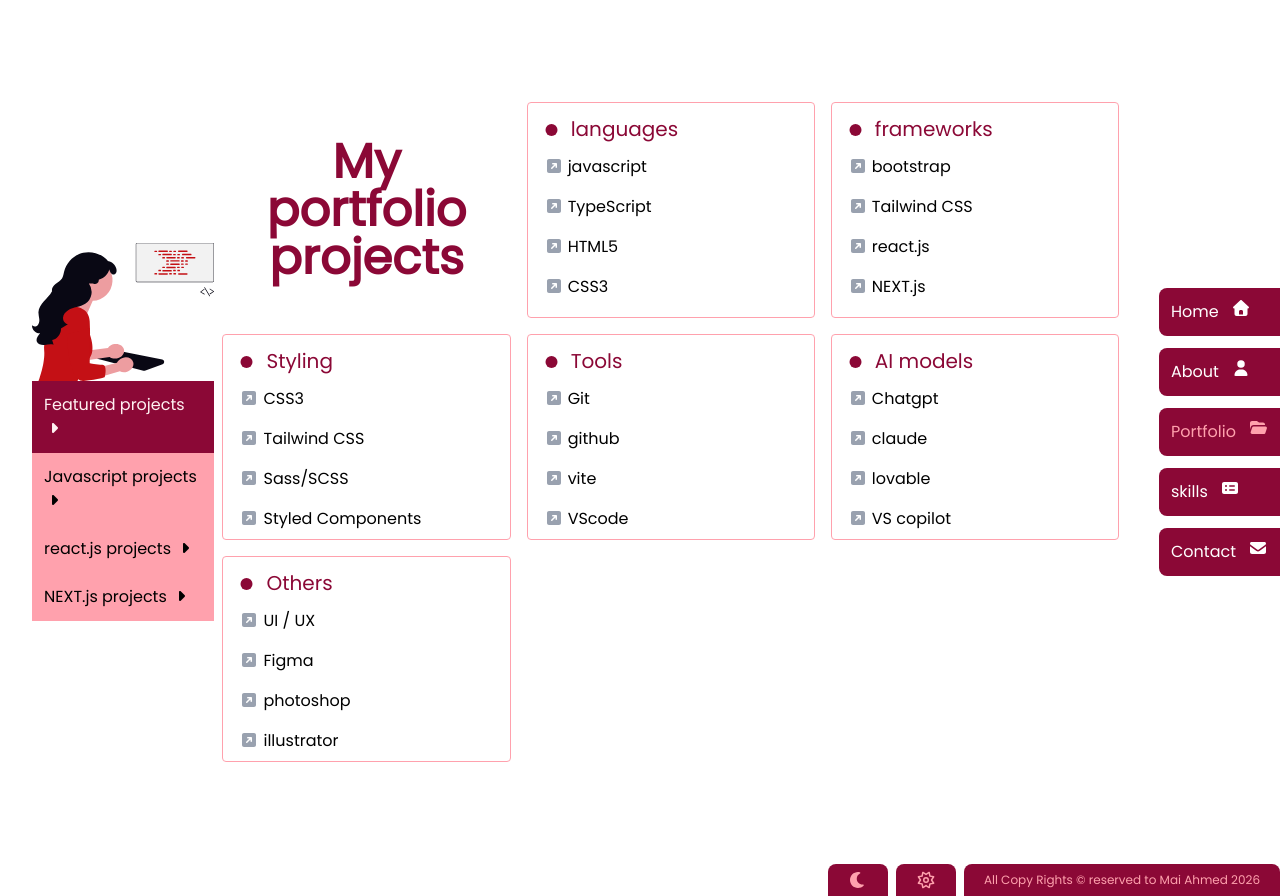
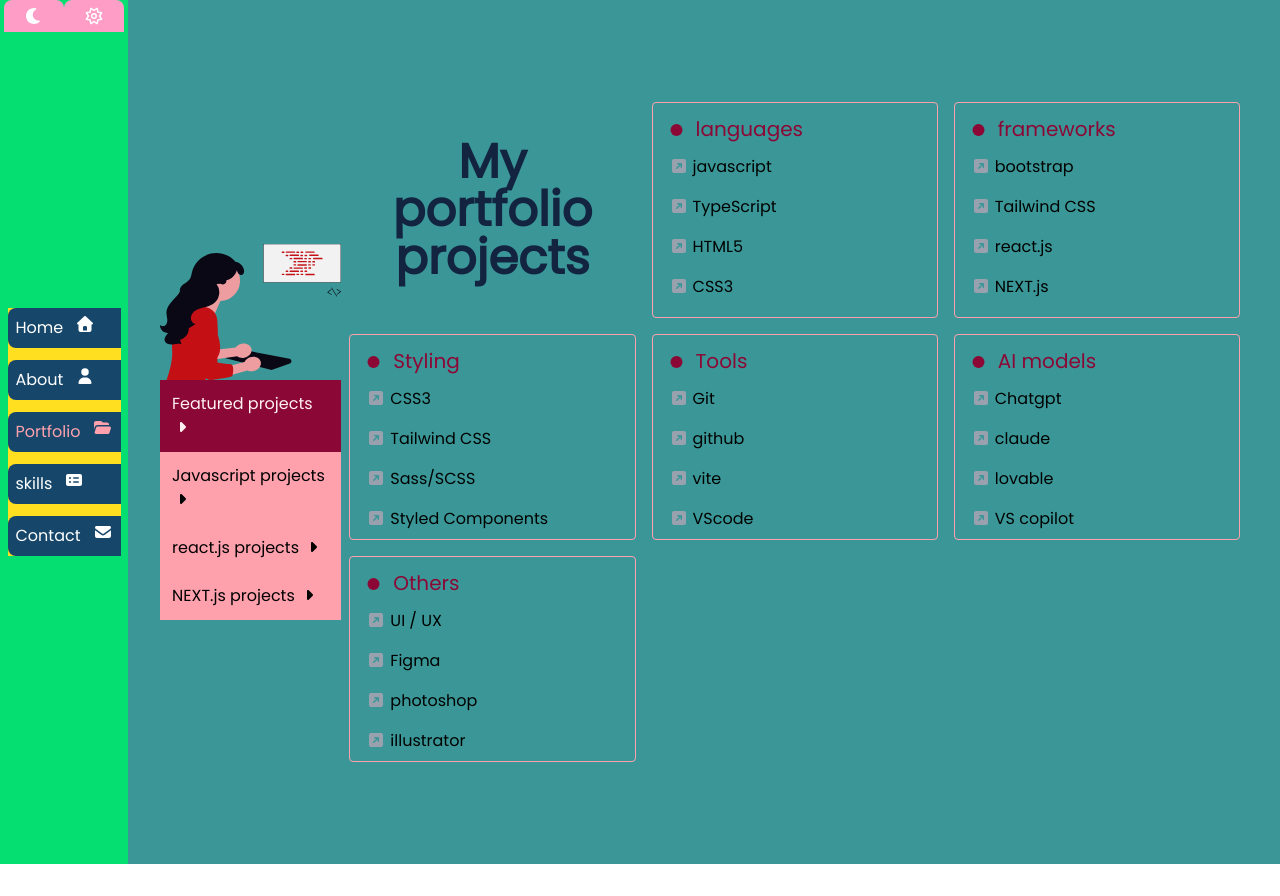
Before and after one commit to maioia/portfolio1, a React (Vite) app: page /portfolio/featured in a window 1280 px wide. After the commit the page ends 864 px from the top, so only its background shows below. Built offline with nearby package versions, Linux system fonts and the light colour scheme.

Commit message:
modify navbar

```diff
--- a/package.json
+++ b/package.json
@@ -23,6 +23,8 @@
     "react-dom": "^19.2.0",
     "react-router": "^7.12.0",
     "tailwindcss": "^4.1.18",
+    "three": "^0.183.2",
+    "vanta": "^0.5.24",
     "yup": "^1.7.1"
   },
   "devDependencies": {
--- a/src/App.jsx
+++ b/src/App.jsx
@@ -7,6 +7,7 @@ import AppLayout from "./Components/AppLayout/AppLayout";
 import NotFound from "./pages/NotFound/NotFound";
 import MySkills from "./pages/MySkills/MySkills";
 import ProjectsCard from "./Components/ProjectsCard/ProjectsCard";
+import VantaBackground from "./Components/VantaBackground/VantaBackground";
 function App() {
   const router = createBrowserRouter([
     {
@@ -31,7 +32,7 @@ function App() {
             },
             {
               path: "featured",
-              element: <ProjectsCard/>,
+              element: <ProjectsCard />,
             },
             {
               path: "javascript",
--- a/src/Components/AppLayout/AppLayout.jsx
+++ b/src/Components/AppLayout/AppLayout.jsx
@@ -14,15 +14,17 @@ export default function AppLayout() {
 
   return (
     <>
-      <div className="flex justify-between items-center">
-        <div className="">
+      <main className="grid grid-cols-10 bg-green-400">
+        <aside className="lg:col-span-1">
+          <Navbar />
+        </aside>
+        <div className="lg:col-span-9 bg-[#3B9797]">
           <Outlet />
         </div>
-        <div className="">
-          <Navbar />
-        </div>
-      </div>
-      <Footer />
+        {/* <div className="lg:col-span-1  bg-[#16476A]">
+          <Footer />
+        </div> */}
+      </main>
     </>
   );
 }
--- a/src/Components/Footer/Footer.jsx
+++ b/src/Components/Footer/Footer.jsx
@@ -4,19 +4,19 @@ import { FontAwesomeIcon } from "@fortawesome/react-fontawesome";
 export default function Footer() {
   return (
     <>
-      <footer className="flex justify-end items-end gap-x-2">
+      <footer className="flex justify-center">
         <FontAwesomeIcon
           icon={faMoon}
-          className="lg:text-md px-2 lg:px-5 py-1 lg:py-2 rounded-t-lg bg-rose-900 text-rose-300"
+          className="lg:text-md px-2 lg:px-5 py-1 lg:py-2 rounded-t-lg bg-[#FE9EC7] text-white"
         />
         <FontAwesomeIcon
           icon={faSun}
-          className="lg:text-md px-2 lg:px-5 py-1 lg:py-2 rounded-t-lg bg-rose-900 text-rose-300"
+          className="lg:text-md px-2 lg:px-5 py-1 lg:py-2 rounded-t-lg bg-[#FE9EC7] text-white"
         />
 
-        <span className="lg:text-md text-xs px-2 lg:px-5 py-1 lg:py-2 rounded-t-lg bg-rose-900 text-rose-300">
+        {/* <span className="lg:text-md text-xs px-2 lg:px-5 py-1 lg:py-2 rounded-t-lg bg-rose-900 text-rose-300">
           All Copy Rights &copy; reserved to Mai Ahmed 2026
-        </span>
+        </span> */}
       </footer>
     </>
   );
--- a/src/Components/Navbar/Navbar.jsx
+++ b/src/Components/Navbar/Navbar.jsx
@@ -9,13 +9,17 @@ import {
 } from "@fortawesome/free-solid-svg-icons";
 import { FontAwesomeIcon } from "@fortawesome/react-fontawesome";
 import { NavLink } from "react-router";
+import Footer from "../Footer/Footer";
 
 export default function Navbar() {
   return (
     <>
       {/* Main Navigation */}
-      <aside className="transition-all duration-300">
-        <nav className="flex flex-col lg:justify-center items-center gap-y-3 z-40">
+      <aside className="flex flex-col items-center justify-between transition-all duration-300">
+        <div>
+          <Footer />
+        </div>
+        <nav className="container flex flex-col lg:justify-center items-center z-40">
           {/* toggle and close button */}
           <div className="md:hidden flex flex-col gap-2 items-center justify-center z-40 top-4 right-0">
             <button className="">
@@ -47,9 +51,9 @@ export default function Navbar() {
           </div>
 
           {/* main menu */}
-          <div>
-            <ul className="hidden md:flex flex-col gap-3 lg:text-l">
-              <li className="w-full rounded-s-lg h-1/2 bg-rose-900 p-3 text-white">
+          <aside>
+            <ul className="hidden lg:block bg-yellow-300 flex flex-col justify-center items-center *:bg-[#16476A] space-y-3 *:p-2 lg:text-l">
+              <li className="w-full rounded-s-lg h-1/2 p-3 text-white">
                 <NavLink
                   to={`/`}
                   className={({ isActive }) => {
@@ -62,7 +66,7 @@ export default function Navbar() {
                   <FontAwesomeIcon icon={faHouse} />
                 </NavLink>
               </li>
-              <li className="w-full rounded-s-lg h-1/2 bg-rose-900 p-3 text-white">
+              <li className="w-full rounded-s-lg h-1/2 p-3 text-white">
                 <NavLink
                   to={`about`}
                   className={({ isActive }) => {
@@ -75,7 +79,7 @@ export default function Navbar() {
                   <FontAwesomeIcon icon={faUser} />
                 </NavLink>
               </li>
-              <li className="w-full rounded-s-lg h-1/2 bg-rose-900 p-3 text-white">
+              <li className="w-full rounded-s-lg h-1/2  p-3 text-white">
                 <NavLink
                   to={`portfolio`}
                   className={({ isActive }) => {
@@ -115,7 +119,7 @@ export default function Navbar() {
                 </NavLink>
               </li>
             </ul>
-          </div>
+          </aside>
         </nav>
       </aside>
     </>
--- /dev/null
+++ b/src/Components/VantaBackground/VantaBackground.jsx
@@ -0,0 +1,44 @@
+import { useEffect, useRef, useState } from "react";
+import * as THREE from "three";
+import NET from "vanta/dist/vanta.net.min";
+
+export default function VantaBackground({ children }) {
+  const vantaRef = useRef(null);
+  const [effect, setEffect] = useState(null);
+
+  useEffect(() => {
+    if (!effect) {
+      setEffect(
+        NET({
+          el: vantaRef.current,
+          THREE,
+          backgroundColor: 0xffffff,
+          color: BF092F,
+          points: 10,
+          maxDistance: 20,
+          spacing: 15,
+          showDots: true,
+          mouseControls: true,
+          touchControls: true,
+          gyroControls: false,
+          minHeight: 200,
+          minWidth: 200,
+          scale: 1,
+          scaleMobile: 1,
+        }),
+      );
+    }
+    return () => {
+      if (effect) effect.destroy();
+    };
+  }, [effect]);
+
+  return (
+    <div
+      ref={vantaRef}
+      style={{ width: "100%", height: "100vh", position: "relative" }}
+    >
+      {children}
+    </div>
+  );
+}
--- a/src/index.css
+++ b/src/index.css
@@ -27,7 +27,7 @@
   }
 
   .head-style {
-    @apply text-center my-5 lg:text-5xl p-6 font-extrabold;
+    @apply text-center my-5 lg:text-5xl p-6 font-extrabold text-[#132440];
   }
   .sub-head-style {
     @apply text-gray-600 text-3xl;
```
Also changed, not shown: 2 other files (tests, documents, lock files or other folders).
